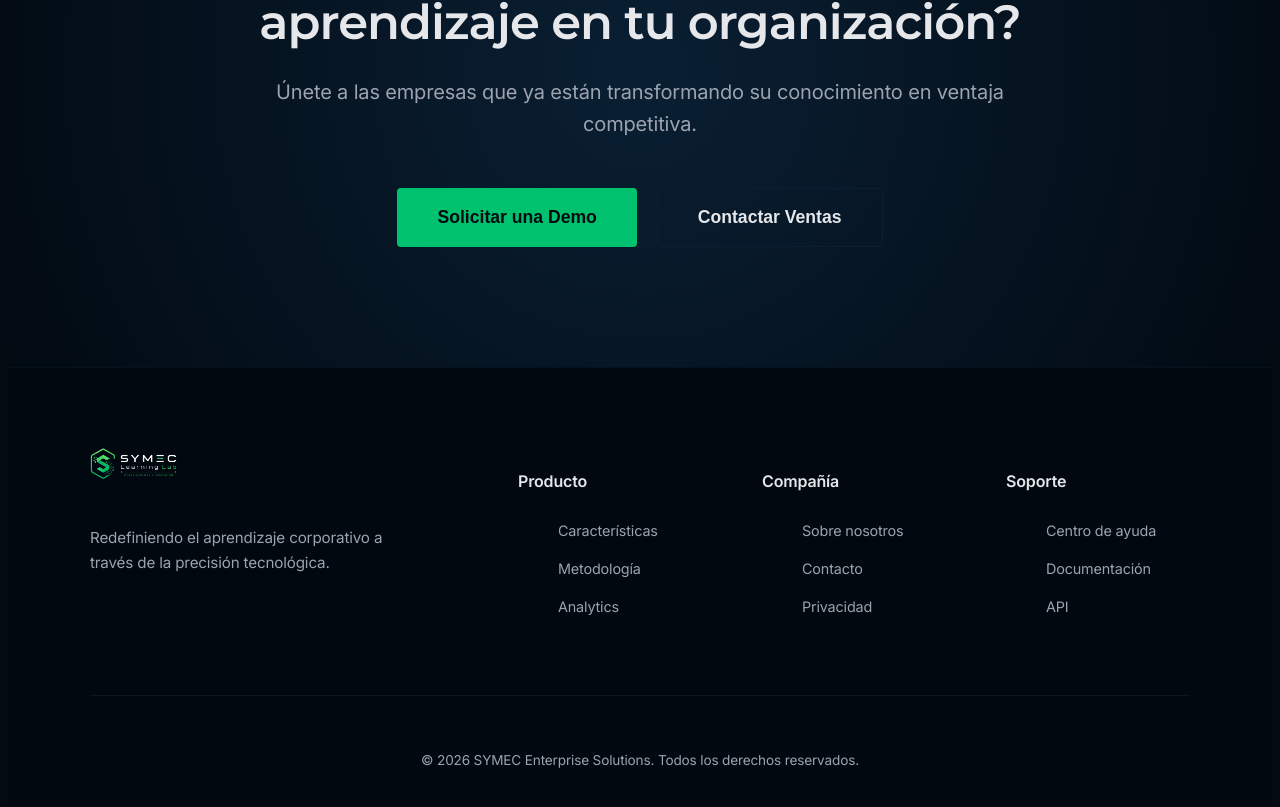
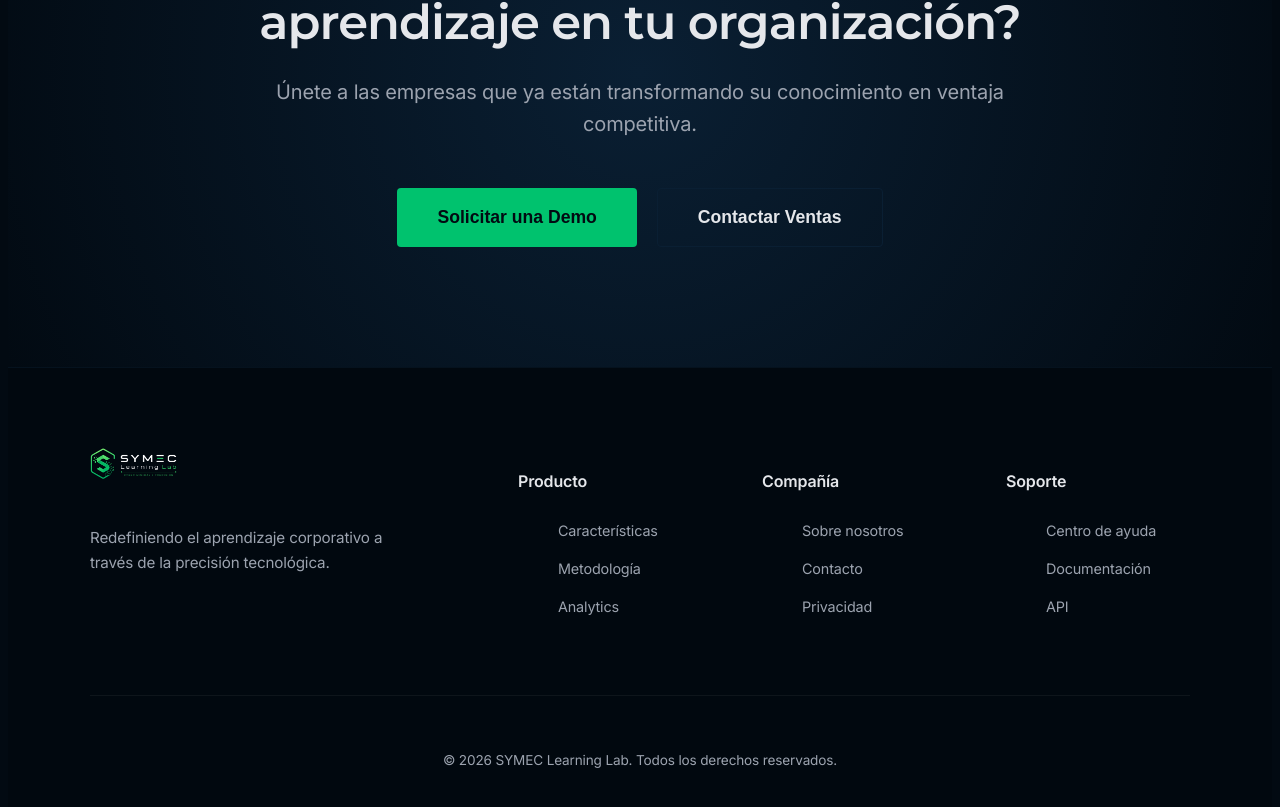
Before and after one commit to eubedab-ux/symec-learning-lab, a React (Vite) app: page / in a window 1280 px wide. Shown: the part 4164-4971 px from the top of the page. Built offline with nearby package versions, Linux system fonts and the light colour scheme.

Commit message:
ajustes landing

```diff
--- a/src/components/Footer.tsx
+++ b/src/components/Footer.tsx
@@ -37,7 +37,7 @@ const Footer: React.FC = () => {
           </div>
         </div>
         <div className={styles.bottom}>
-          <p>© {new Date().getFullYear()} SYMEC Enterprise Solutions. Todos los derechos reservados.</p>
+          <p>© {new Date().getFullYear()} SYMEC Learning Lab. Todos los derechos reservados.</p>
         </div>
       </div>
     </footer>
```
